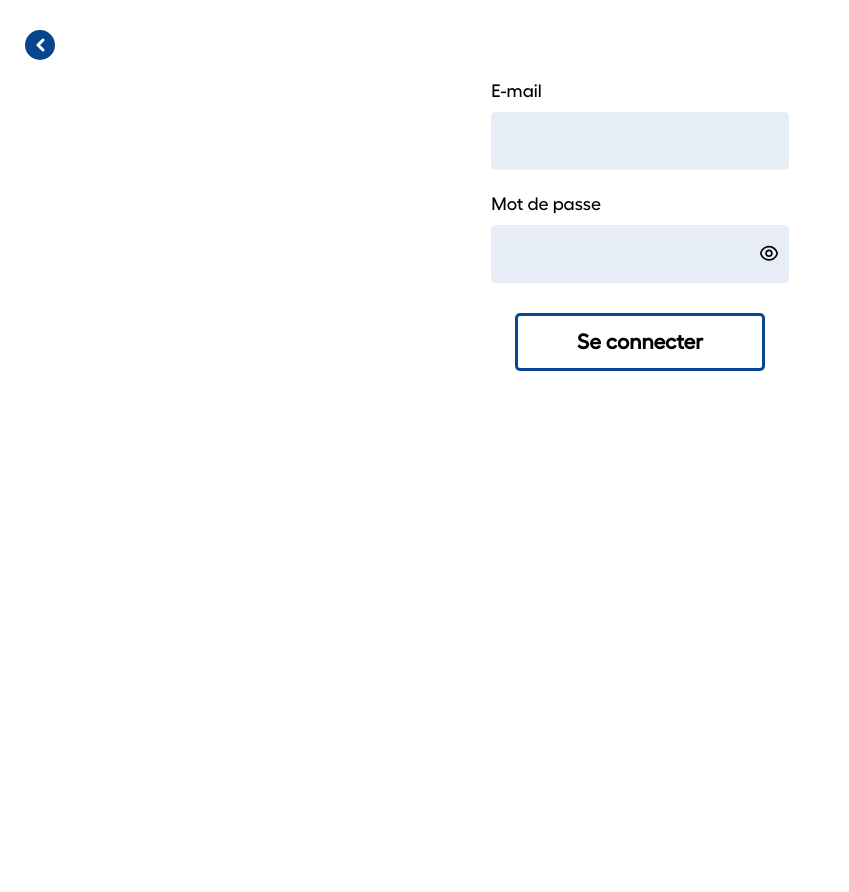
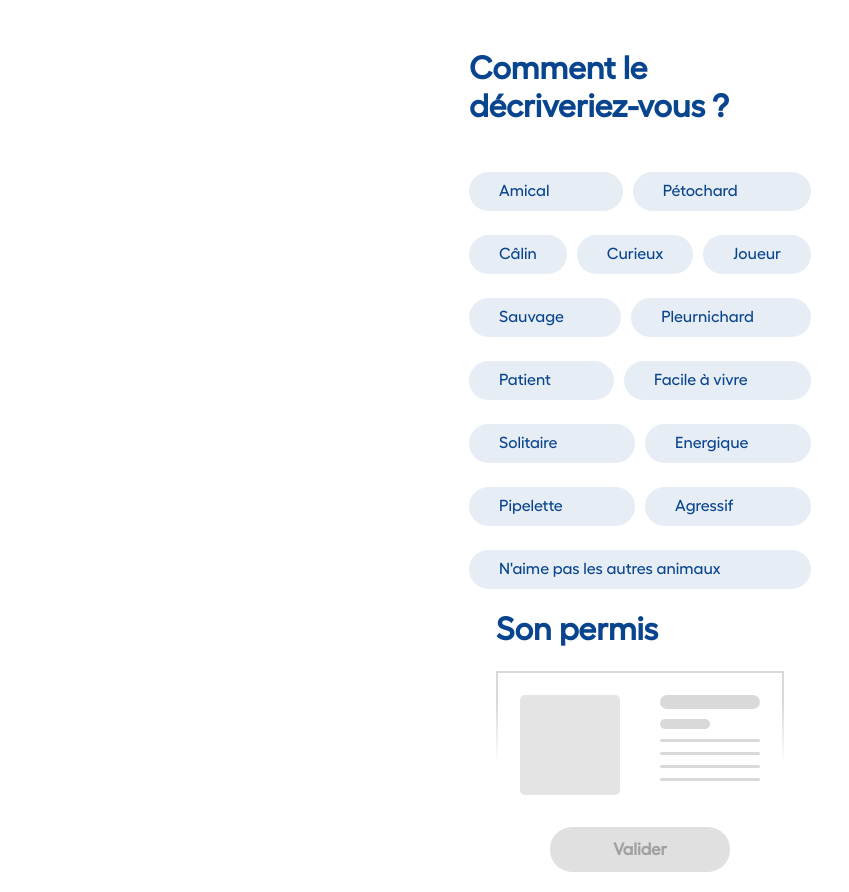
Before and after one commit to Joris07/cowaf, a Vue app: page /traitanimal in a window 1280 px wide. Before the commit this address led to /login. Shown: the whole page, without its empty margins (0-849 px from the left). Before the commit the page ends 800 px from the top, so only its background shows below. Built offline with nearby package versions, Linux system fonts and the light colour scheme; no server answers.

Commit message:
Ajout de la vue traitAnimal

```diff
--- a/src/router/newAccRoutes.js
+++ b/src/router/newAccRoutes.js
@@ -4,6 +4,7 @@ import Register from "@/views/Register.vue";
 import Telephone from "@/views/Telephone.vue";
 import Animal from "@/views/Animal.vue";
 import Bougies from "@/views/Bougies.vue";
+import TraitAnimal from "@/views/TraitAnimal.vue";
 
 export default [
     {
@@ -30,4 +31,8 @@ export default [
 		path: '/bougies',
 		component: Bougies
 	},
+	{
+		path: '/traitanimal',
+		component: TraitAnimal
+	},
 ];
--- a/src/views/Bougies.vue
+++ b/src/views/Bougies.vue
@@ -29,7 +29,7 @@
 			</div>
 		</div>
 
-		<button class="bold button-off-white">Valider</button>
+		<button class="bold button-off-white" @click="nextStep">Valider</button>
 	</div>
 </template>
 <script>
@@ -40,6 +40,11 @@
 				nomAnimal: '',
 				selectedImageUrl: null,
 			};
+		},
+		methods: {
+			nextStep(){
+				this.$router.push('/TraitAnimal');
+			}
 		},
 		created() {
 			// Récupération du nom et de l'image de l'animal
--- /dev/null
+++ b/src/views/TraitAnimal.vue
@@ -0,0 +1,286 @@
+<template>
+	<div id="main">
+		<div id="main-second">
+			<div class="vingtdeux">
+				<h1 class="bold">Comment le décriveriez-vous ?</h1>
+				<div id="container-photo">
+					<div class="trait-row">
+                        <div class="trait-item"
+                            :class="{'selected': selectedTraits['amical']}"
+                            @click="selectedTraits['amical'] = !selectedTraits['amical']">
+                            Amical
+                        </div>
+                        <div class="trait-item"
+                            :class="{'selected': selectedTraits['Pétochard']}"
+                            @click="selectedTraits['Pétochard'] = !selectedTraits['Pétochard']">
+                            Pétochard
+                        </div>
+                    </div>
+                    <div class="trait-row">
+                        <div class="trait-item"
+                            :class="{'selected': selectedTraits['Câlin']}"
+                            @click="selectedTraits['Câlin'] = !selectedTraits['Câlin']">
+                            Câlin
+                        </div>
+                        <div class="trait-item"
+                            :class="{'selected': selectedTraits['Curieux']}"
+                            @click="selectedTraits['Curieux'] = !selectedTraits['Curieux']">
+                            Curieux
+                        </div>
+                        <div class="trait-item"
+                            :class="{'selected': selectedTraits['Joueur']}"
+                            @click="selectedTraits['Joueur'] = !selectedTraits['Joueur']">
+                            Joueur
+                        </div>
+                    </div>
+                    <div class="trait-row centered">
+                        <div class="trait-item"
+                            :class="{'selected': selectedTraits['Sauvage']}"
+                            @click="selectedTraits['Sauvage'] = !selectedTraits['Sauvage']">
+                            Sauvage
+                        </div>
+                        <div class="trait-item"
+                            :class="{'selected': selectedTraits['Pleurnichard']}"
+                            @click="selectedTraits['Pleurnichard'] = !selectedTraits['Pleurnichard']">
+                            Pleurnichard
+                        </div>
+                    </div>
+                    <div class="trait-row">
+                        <div class="trait-item"
+                            :class="{'selected': selectedTraits['Patient']}"
+                            @click="selectedTraits['Patient'] = !selectedTraits['Patient']">
+                            Patient
+                        </div>
+                        <div class="trait-item"
+                            :class="{'selected': selectedTraits['Facile à vivre']}"
+                            @click="selectedTraits['Facile à vivre'] = !selectedTraits['Facile à vivre']">
+                            Facile à vivre
+                        </div>
+                    </div>
+                    <div class="trait-row">
+                        <div class="trait-column">
+                            <div class="trait-item"
+                            :class="{'selected': selectedTraits['Solitaire']}"
+                            @click="selectedTraits['Solitaire'] = !selectedTraits['Solitaire']">
+                            Solitaire
+                        </div>
+                        <div class="trait-item"
+                            :class="{'selected': selectedTraits['Pipelette']}"
+                            @click="selectedTraits['Pipelette'] = !selectedTraits['Pipelette']">
+                            Pipelette
+                        </div>
+                        </div>
+                        <div class="trait-column">
+                            <div class="trait-item"
+                            :class="{'selected': selectedTraits['Energique']}"
+                            @click="selectedTraits['Energique'] = !selectedTraits['Energique']">
+                            Energique
+                        </div>
+                        <div class="trait-item"
+                            :class="{'selected': selectedTraits['Agressif']}"
+                            @click="selectedTraits['Agressif'] = !selectedTraits['Agressif']">
+                            Agressif
+                        </div>
+                        </div>
+                    </div>
+                    <div class="trait-row">
+                        <div class="trait-item"
+                            :class="{'selected': selectedTraits['Naime pas les autres animaux']}"
+                            @click="selectedTraits['Naime pas les autres animaux'] = !selectedTraits['Naime pas les autres animaux']">
+                            N'aime pas les autres animaux
+                        </div>
+                    </div>
+                </div>
+			</div>
+
+			<div class="vingtdeux">
+				<h1 class="bold">Son permis</h1>
+				<div id="permis">
+					<span id="photo-permis">
+						<img v-if="selectedImageUrl" :src="selectedImageUrl" alt="Aperçu de l'image" style="width: 100%; height: 100%;">
+					</span>
+					<div id="texte">
+						<span id="nom-permis" v-if="!nomAnimal"></span>
+						<div id="nom-animal" v-if="nomAnimal">{{ nomAnimal }}</div>
+						<span id="age-permis"></span>
+						<div id="description-permis">
+							<span class="description"></span>
+							<span class="description"></span>
+							<span class="description"></span>
+							<span class="description"></span>
+						</div>
+					</div>
+				</div>
+			</div>
+		</div>
+
+		<button class="bold button-off-white" :class="{ 'disabled': !isAnyTraitSelected }" :disabled="!isAnyTraitSelected">Valider</button>
+	</div>
+</template>
+
+<script>
+	export default {
+		name: 'TraitAnimal',
+		data() {
+			return {
+				nomAnimal: '',
+				selectedImageUrl: null,
+                selectedTraits: {
+                    'amical': false,
+                    'Pétochard': false,
+                    'Câlin': false,
+                    'Curieux': false,
+                    'Joueur': false,
+                    'Sauvage': false,
+                    'Pleurnichard': false,
+                    'Patient': false,
+                    'Facile à vivre': false,
+                    'Solitaire': false,
+                    'Pipelette': false,
+                    'Energique': false,
+                    'Agressif': false,
+                    "Naime pas les autres animaux": false
+                },
+			};
+		},
+        computed: {
+            isAnyTraitSelected() {
+                return Object.values(this.selectedTraits).some(value => value);
+            }
+        },
+		created() {
+			// Récupération du nom et de l'image de l'animal
+			this.nomAnimal = localStorage.getItem('nomAnimal');
+			this.selectedImageUrl = localStorage.getItem('selectedImage');
+		}
+	}
+</script>
+
+<style scoped>
+    #main {
+		padding: 50px 40px 20px 40px;
+		display: flex;
+		flex-direction: column;
+		align-items: center;
+		gap: 30px;
+	}
+
+    .vingtdeux {
+		display: flex;
+		flex-direction: column;
+		align-items: center;
+		gap: 22px;
+	}
+
+	#main-second {
+		display: flex;
+		flex-direction: column;
+		align-items: center;
+		gap: 22px;
+	}
+
+	h1 {
+		color: var(--color-blue);
+		align-self: normal;
+		max-width: 320px;
+	}
+    /**/
+	#permis {
+		display: flex;
+		align-items: normal;
+		gap: 40px;
+		border: 2px solid transparent;
+		border-image: linear-gradient(to top, transparent 25%, #D9D9D9 75%) 1;
+		box-sizing: border-box;
+		padding: 22px 22px 0px 22px;
+		border-radius: 17px 17px 0px 0px;
+	}
+
+	#photo-permis {
+		width: 100px;
+		height: 100px;
+		border-radius: 5px;
+		background: #E4E4E4;
+	}
+
+	#texte {
+		display: flex;
+		flex-direction: column;
+		gap: 10px;
+	}
+
+	#nom-permis {
+		width: 100px;
+		height: 14px;
+		border-radius: 100px;
+		background: #D9D9D9;
+	}
+
+	#nom-animal {
+		width: 100%;
+		caret-color: var(--color-blue);
+		color: var(--color-blue);
+		font-weight: 700;
+		border : none;
+		outline: none;
+		font-size: unset;
+	}
+
+	#age-permis {
+		width: 50px;
+		height: 10px;
+		border-radius: 100px;
+		background: #D9D9D9;
+	}
+
+	.description {
+		width: 100px;
+		height: 3px;
+		background: #D9D9D9;
+		border-radius: 100px;
+	}
+
+	#description-permis {
+		display: flex;
+		flex-direction: column;
+		gap: 10px;
+	}
+    .trait-row {
+        display: flex;
+        margin-top: 24px;
+        gap: 10px;
+        white-space: nowrap;
+    }
+
+    .trait-item {
+        justify-content: center;
+        border-radius: 50px;
+        background-color: #e7edf4;
+        color: #09458E;
+        flex-grow: 1;
+        padding: 10px 30px;
+    }
+
+    .centered {
+        align-self: center;
+    }
+
+    .trait-column {
+        display: flex;
+        flex-direction: column;
+        white-space: nowrap;
+        flex-grow: 1;
+        flex-basis: 0%;
+        gap: 24px;
+    }
+
+    .trait-item.selected {
+        background-color: #09458e; /* Nouvelle couleur de fond pour les éléments sélectionnés */
+        color: #E7EDF4; /* Couleur de texte, si nécessaire */
+    }
+    .button-off-white.disabled {
+        background-color: #e0e0e0; /* Gris clair pour le bouton désactivé */
+        color: #a0a0a0; /* Texte plus clair pour indiquer qu'il est désactivé */
+        cursor: not-allowed; /* Change le curseur pour indiquer qu'il n'est pas cliquable */
+    }
+</style>
```
